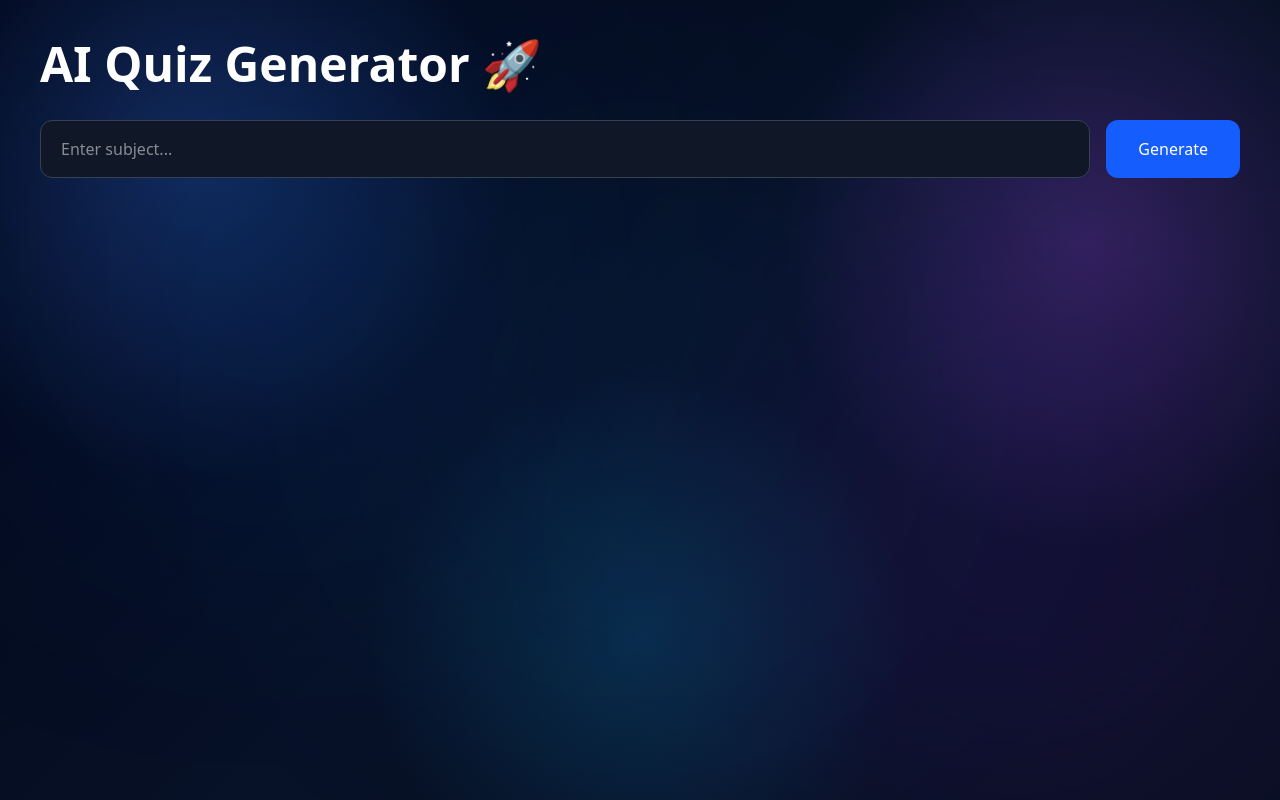
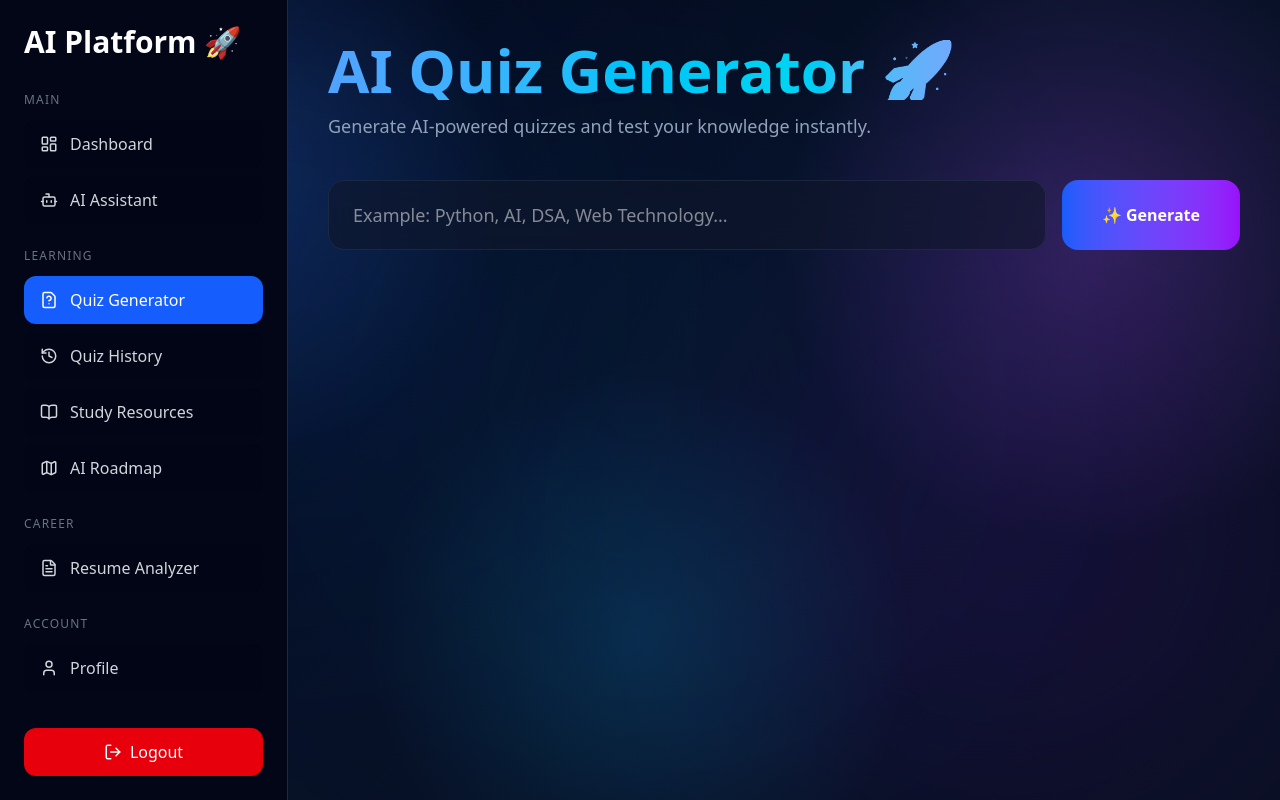
Before and after one commit to sushmitha20reddy/ai-driven-resource-management-platform, a Next.js app in the folder frontend/: page /quiz in a window 1280 px wide. Built offline with nearby package versions, Linux system fonts and the light colour scheme.

Commit message:
updated generate quiz

```diff
--- a/frontend/app/quiz/page.tsx
+++ b/frontend/app/quiz/page.tsx
@@ -2,6 +2,7 @@
 
 import { useState } from "react";
 import axios from "axios";
+import Sidebar from "../../components/Sidebar";
 
 export default function QuizPage() {
   const [subject, setSubject] = useState("");
@@ -97,26 +98,72 @@ const response = await axios.post(
 };
 
   return (
-    <main className="min-h-screen  text-white p-10">
-      <h1 className="text-5xl font-bold mb-8">
+  <main className="min-h-screen flex text-white">
+
+    <Sidebar />
+
+    <section className="flex-1 p-10">
+     <div className="mb-10">
+
+  <h1
+    className="
+      text-6xl
+      font-extrabold
+      bg-gradient-to-r
+      from-blue-400
+      via-cyan-400
+      to-purple-500
+      bg-clip-text
+      text-transparent
+    "
+  >
     AI Quiz Generator 🚀
   </h1>
 
+  <p className="text-slate-400 mt-3 text-lg">
+    Generate AI-powered quizzes and test your knowledge instantly.
+  </p>
+
+</div>
     <div className="flex gap-4 mb-10">
+
   <input
-          type="text"
-          placeholder="Enter subject..."
+    placeholder="Example: Python, AI, DSA, Web Technology..."
     value={subject}
-          onChange={(e) => setSubject(e.target.value)}
-          className="bg-gray-900 border border-gray-700 px-5 py-4 rounded-xl flex-1"
+    onChange={(e) =>
+      setSubject(e.target.value)
+    }
+    className="
+      flex-1
+      bg-slate-900/60
+      backdrop-blur-xl
+      border border-slate-700/40
+      rounded-2xl
+      px-6
+      py-5
+      text-white
+      text-lg
+      outline-none
+    "
   />
 
   <button
     onClick={generateQuiz}
-          className="bg-blue-600 px-8 py-4 rounded-xl"
+    className="
+      px-10
+      py-5
+      rounded-2xl
+      bg-gradient-to-r
+      from-blue-600
+      to-purple-600
+      font-semibold
+      hover:scale-105
+      transition-all
+    "
   >
-          {loading ? "Generating..." : "Generate"}
+    ✨ Generate
   </button>
+
 </div>
 
       <div className="space-y-8">
@@ -183,6 +230,44 @@ const response = await axios.post(
       </div>
 
 {quiz.length > 0 && (
+
+<div className="grid md:grid-cols-3 gap-6 mb-10">
+
+  <div className="bg-slate-900/60 p-6 rounded-3xl">
+    <h3 className="text-slate-400">
+      Subject
+    </h3>
+
+    <p className="text-3xl font-bold">
+      {subject}
+    </p>
+  </div>
+
+  <div className="bg-slate-900/60 p-6 rounded-3xl">
+    <h3 className="text-slate-400">
+      Questions
+    </h3>
+
+    <p className="text-3xl font-bold">
+      {quiz.length}
+    </p>
+  </div>
+
+  <div className="bg-slate-900/60 p-6 rounded-3xl">
+    <h3 className="text-slate-400">
+      Difficulty
+    </h3>
+
+    <p className="text-3xl font-bold">
+      Medium
+    </p>
+  </div>
+
+</div>
+
+)}
+
+      {quiz.length > 0 && (
         <button
           onClick={submitQuiz}
           className="bg-green-600 px-8 py-4 rounded-xl mt-8"
@@ -207,6 +292,10 @@ const response = await axios.post(
           </p>
         </div>
       )}
+
+      </section>
+
   </main>
 );
+
 }
```
Lines whose indentation alone changed are shown as unchanged.
